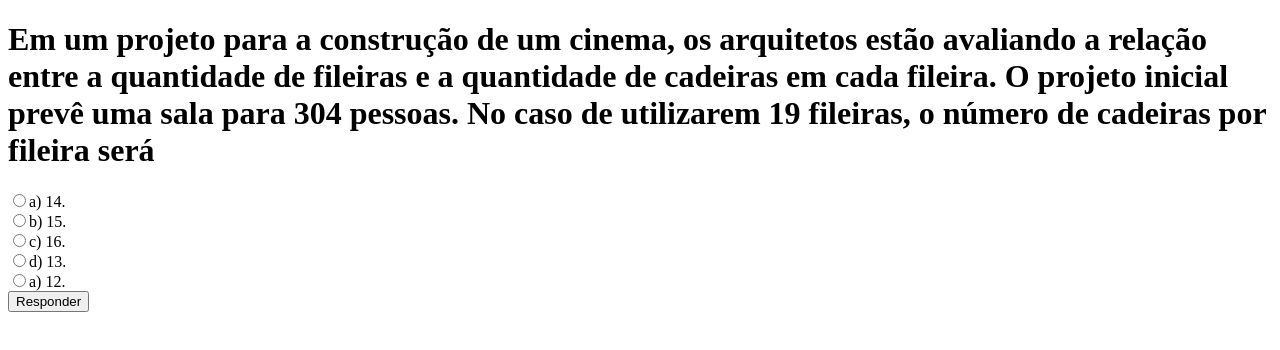
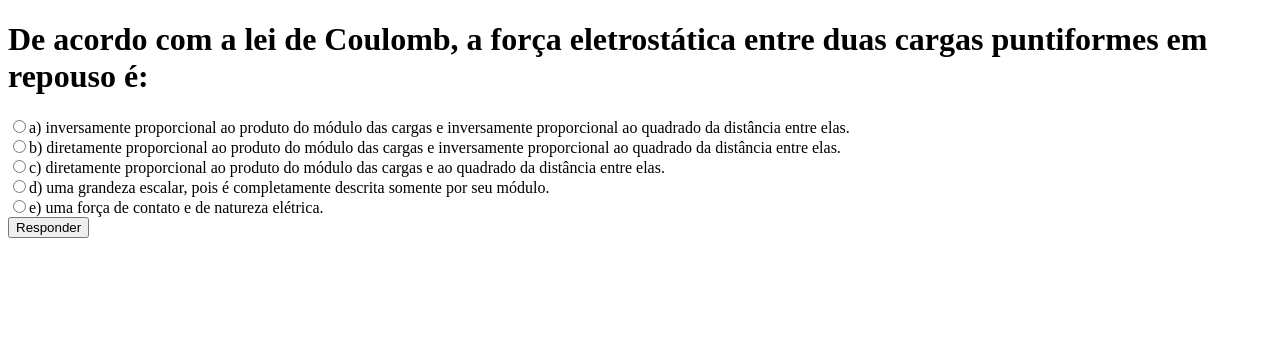
Before and after one commit to mariatexdorf07/ep6, a plain HTML site: page index.html in a window 1280 px wide. Drawn offline with Linux system fonts and the light colour scheme.

Commit message:
Add files via upload

```diff
--- a/index.html
+++ b/index.html
@@ -6,13 +6,14 @@
     <title>Document</title>
 </head>
 <body>
+    <script></script>
     <form>
-        <h1 class="elemento_pai">Em um projeto para a construção de um cinema, os arquitetos estão avaliando a relação entre a quantidade de fileiras e a quantidade de cadeiras em cada fileira. O projeto inicial prevê uma sala para 304 pessoas. No caso de utilizarem 19 fileiras, o número de cadeiras por fileira será</h1>
-        <input class="elemento_filho" type="radio" name="resposta" value="errada">a) 14.<br>
-        <input class="elemento_filho"type="radio" name="resposta" value="errada">b) 15.<br>
-        <input class="elemento_filho"type="radio" name="resposta" value="correta">c) 16.<br>
-        <input class="elemento_filho"type="radio" name="resposta" value="errada">d) 13.<br>
-        <input class="elemento_filho" type="radio" name="resposta" value="errada">a) 12.<br>
+        <h1 class="elemento_pai">De acordo com a lei de Coulomb, a força eletrostática entre duas cargas puntiformes em repouso é:</h1>
+        <input class="elemento_filho"type="radio" name="resposta" value="correta">a) inversamente proporcional ao produto do módulo das cargas e inversamente proporcional ao quadrado da distância entre elas.<br>
+        <input class="elemento_filho"type="radio" name="resposta" value="errada">b) diretamente proporcional ao produto do módulo das cargas e inversamente proporcional ao quadrado da distância entre elas.<br>
+        <input class="elemento_filho" type="radio" name="resposta" value="errada">c) diretamente proporcional ao produto do módulo das cargas e ao quadrado da distância entre elas.        <br>
+        <input class="elemento_filho" type="radio" name="resposta" value="errada">d) uma grandeza escalar, pois é completamente descrita somente por seu módulo.<br>
+        <input class="elemento_filho" type="radio" name="resposta" value="errada">e) uma força de contato e de natureza elétrica.        <br>
         <button type="button" onclick="funcaoResposta()">Responder</button>
         <p id="retorno"></p>
 
--- a/script.js
+++ b/script.js
@@ -8,8 +8,9 @@ function funcaoResposta(){
         else{
             document.getElementById("retorno").textContent = "Errado!";
         }
+    }
     else{
         document.getElementById("retorno").textContent = "Tem que escolher alguma!!";
     }
-    }
 }
+prompt maria (escreva aqui)
```
